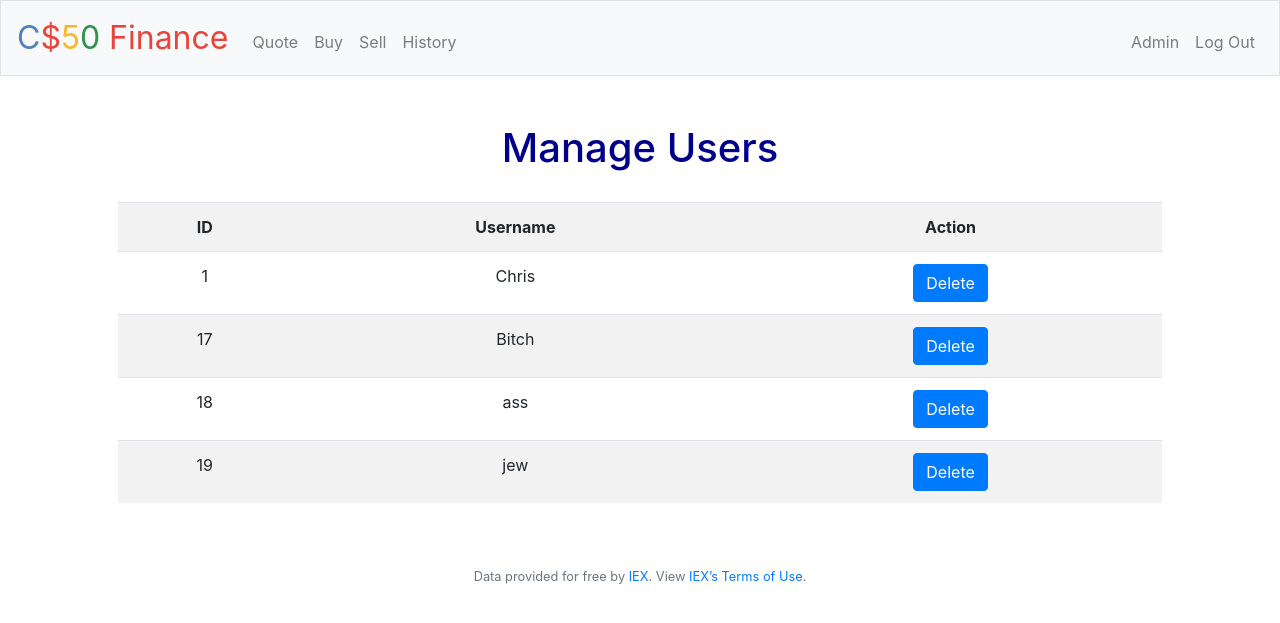
After one commit to chxtio/cs50-Finance, a Flask app: page /admin in a window 1280 px wide. The commit adds this page. Shown: the top 623 px of the page. Run offline with Flask 2, Linux system fonts and the light colour scheme; a user stored in the database is signed in; some libraries are stand-ins or nearby versions.

Commit message:
Add admin panel

```diff
--- a/application.py
+++ b/application.py
@@ -41,6 +41,23 @@ db.execute("PRAGMA foreign_keys = ON;")
 if not os.environ.get("API_KEY"):
     raise RuntimeError("API_KEY not set")
 
+@app.route("/admin", methods=["GET", "POST"])
+@login_required
+def admin():
+    """Show admin panel"""
+    if request.method == "GET":
+        accounts = db.execute("SELECT id, username FROM users ORDER BY id ASC;")
+
+        return render_template("admin.html", accounts=accounts)
+
+    userid = request.form.get("submit")
+    user = db.execute("SELECT username FROM users where id = :id", id = userid)[0]
+    db.execute("DELETE FROM users WHERE id = :id", id = userid)
+
+    flash("Deleted {0} from database".format(user["username"]))
+    accounts = db.execute("SELECT id, username FROM users ORDER BY id ASC;")
+
+    return render_template("admin.html", accounts=accounts)
 
 @app.route("/")
 @login_required
@@ -125,7 +142,7 @@ def buy():
         );
         """)
 
-    date = datetime.now().strftime("%d/%m/%Y %H:%M:%S")
+    date = datetime.now().strftime("%m/%d/%Y %H:%M:%S")
     db.execute("""
         INSERT INTO transactions (id, status, symbol, company_name, shares, price, total, date)
         VALUES(?,?,?,?,?,?,?,?)
@@ -321,7 +338,7 @@ def sell():
     sharesLeft = shares - sharesToSell
     cash = user["cash"] + total
 
-    date = datetime.now().strftime("%d/%m/%Y %H:%M:%S")
+    date = datetime.now().strftime("%m/%d/%Y %H:%M:%S")
     db.execute("""
         INSERT INTO transactions (id, status, symbol, company_name, shares, price, total, date)
         VALUES(?,?,?,?,?,?,?,?)
--- /dev/null
+++ b/templates/admin.html
@@ -0,0 +1,33 @@
+{% extends "layout.html" %}
+
+{% block title %}
+    Admin
+{% endblock %}
+
+{% block main %}
+    <h1 class="title">Manage Users</h1>
+    {% if message is defined %}
+    <p>{{message}}</p>
+    {% else %}
+    <form action="/admin" method="post">
+    <table class="table table-striped">
+        <tr>
+            <th>ID</th>
+            <th>Username</th>
+            <th>Action</th>
+        </tr>
+        {% for account in accounts %}
+            <tr>
+                <td>{{account["id"]}}</td>
+                <td>{{account["username"]}}</td>
+                {% if account["username"] == "itadmin" %}
+                <td><button type="submit" name="submit" id="{{account["id"]}}" value="{{account["id"]}}" class="btn btn-primary" disabled>Delete</button></td>
+                {% else %}
+                <td><button type="submit" name="submit" id="{{account["id"]}}" value="{{account["id"]}}" class="btn btn-primary">Delete</button></td>
+                {% endif %}
+            </tr>
+        {% endfor %}
+    </table>
+    </form>
+    {% endif %}
+{% endblock %}
--- a/templates/history.html
+++ b/templates/history.html
@@ -5,7 +5,11 @@
 {% endblock %}
 
 {% block main %}
+    {% if username.endswith("s") %}
+    <h1 class="title">{{username}}' Transaction History</h1>
+    {% else %}
     <h1 class="title">{{username}}'s Transaction History</h1>
+    {% endif %}
     {% if message is defined %}
     <p>{{message}}</p>
     {% else %}
--- a/templates/index.html
+++ b/templates/index.html
@@ -5,7 +5,11 @@
 {% endblock %}
 
 {% block main %}
+    {% if username.endswith("s") %}
+    <h1 class="title">{{username}}' Stock Portfolio</h1>
+    {% else %}
     <h1 class="title">{{username}}'s Stock Portfolio</h1>
+    {% endif %}
     {% if message is defined %}
     <p>{{message}}</p>
     {% else %}
--- a/templates/layout.html
+++ b/templates/layout.html
@@ -40,6 +40,9 @@
                         <li class="nav-item"><a class="nav-link" href="/history">History</a></li>
                     </ul>
                     <ul class="navbar-nav ml-auto mt-2">
+                        {% if session.user_id == 1 %}
+                            <li class="nav-item"><a class="nav-link" href="/admin">Admin</a></li>
+                        {% endif %}
                         <li class="nav-item"><a class="nav-link" href="/logout">Log Out</a></li>
                     </ul>
                 {% else %}
```
Also changed, not shown: README.md.
